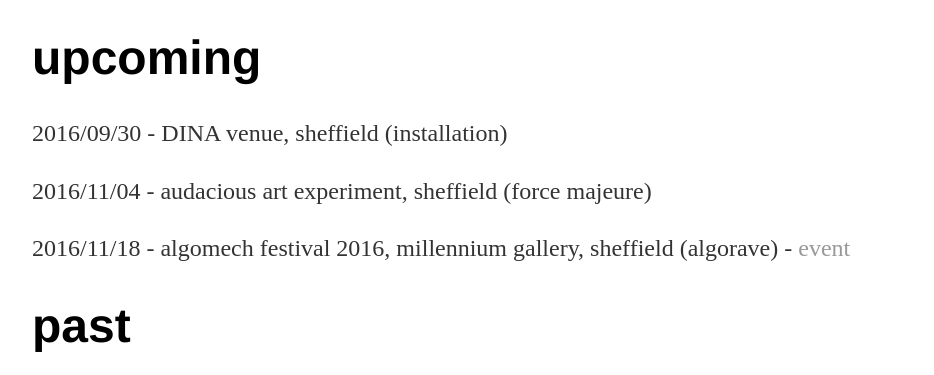
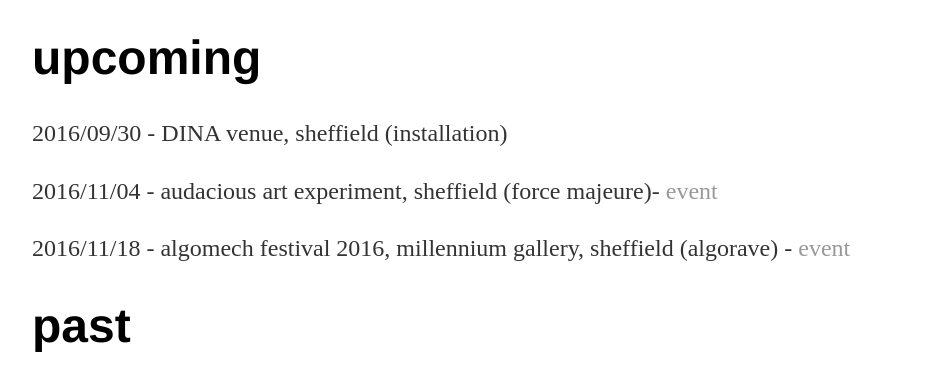
Before and after one commit to heavy-lifting/heavy-lifting.github.io, a Jekyll site: the page built from index.html, in a window 1280 px wide. Shown: the part 960-1335 px from the top of the page, without its empty margins (160-1094 px from the left). Built offline with Jekyll 4.4.1, drawn with Linux system fonts in a browser that asks for light colours.

Commit message:
Update index.html

```diff
--- a/index.html
+++ b/index.html
@@ -18,7 +18,7 @@
 <div class="upcoming"> <!-- DON'T FORGET TO UPDATE THE 'SHOWS' PAGE TOO-->
 	<h1>upcoming</h1>
 	<p>2016/09/30 - DINA venue, sheffield (installation)<p>
-<p>2016/11/04 - audacious art experiment, sheffield (force majeure)<p>
+<p>2016/11/04 - audacious art experiment, sheffield (force majeure)- <a href="https://www.facebook.com/events/2960996" target="_blank">event</a><p>
 	<p>2016/11/18 - algomech festival 2016, millennium gallery, sheffield (algorave) - <a href="https://www.facebook.com/events/296099617423371/" target="_blank">event</a></p>
 </div><!-- /.blurb -->
 
```
